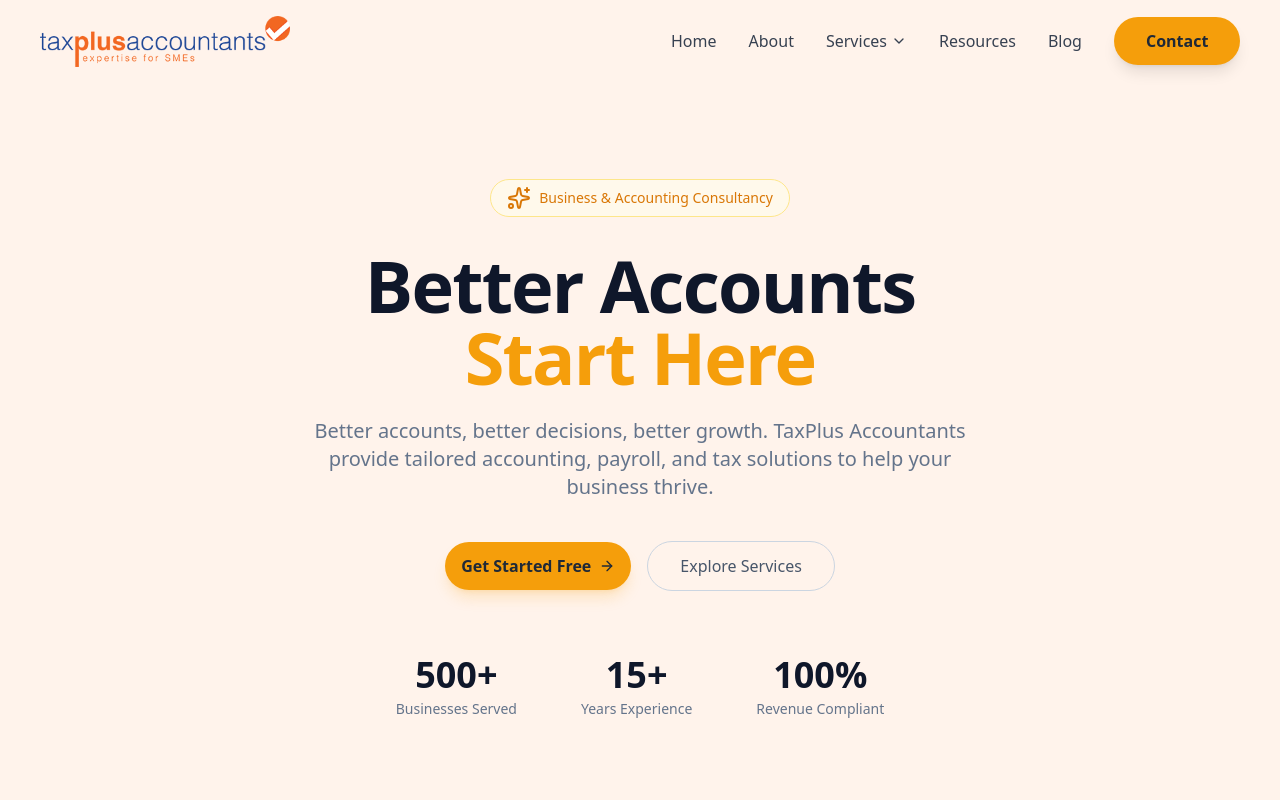
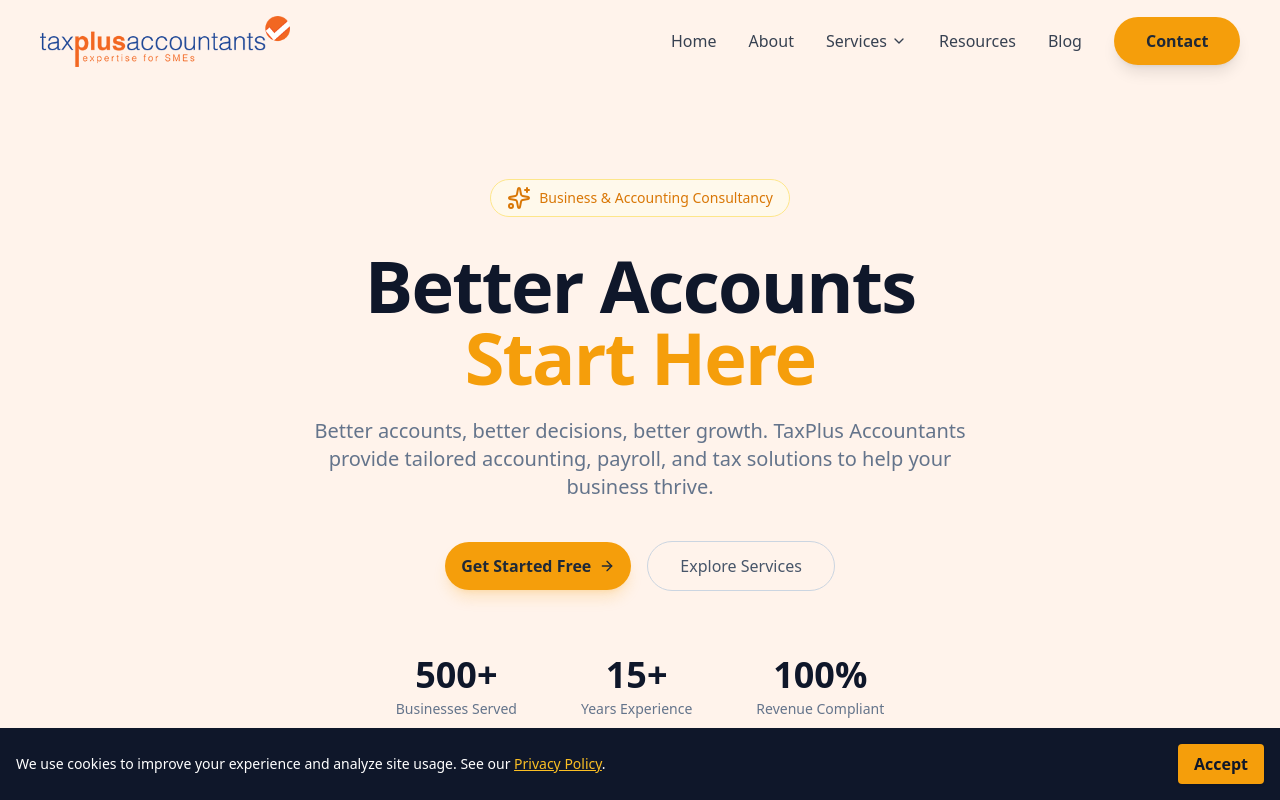
Before and after one commit to grmbyrn/taxplusaccountants, a Next.js app: page / in a window 1280 px wide. Shown: the top 800 px of the page. Built offline with nearby package versions, Linux system fonts and the light colour scheme; no server answers.

Commit message:
add cookie consent banner and env var for google analytics

```diff
--- a/src/app/layout.tsx
+++ b/src/app/layout.tsx
@@ -1,9 +1,11 @@
 import type { Metadata } from "next";
 import "../app/globals.css";
+
 
 import Header from "@/components/Header";
 import Footer from "@/components/Footer";
 import ContactUsFloatingButton from "@/components/ContactUsFloatingButton";
+import CookieConsentBanner from "@/components/CookieConsentBanner";
 
 export const metadata: Metadata = {
   title: "Taxplus Accountants",
@@ -27,6 +29,7 @@
         </main>
         <ContactUsFloatingButton />
         <Footer />
+        <CookieConsentBanner />
       </body>
     </html>
   );
--- /dev/null
+++ b/src/components/CookieConsentBanner.tsx
@@ -0,0 +1,55 @@
+"use client";
+import { useState, useEffect } from "react";
+import { loadGoogleAnalytics } from "@/lib/analytics";
+import Link from "next/link";
+
+const COOKIE_NAME = "cookie_consent";
+const GA_MEASUREMENT_ID = process.env.NEXT_PUBLIC_GA_MEASUREMENT_ID || "";
+
+export default function CookieConsentBanner() {
+  const [visible, setVisible] = useState(false);
+
+  useEffect(() => {
+    const consent = typeof window !== "undefined" && localStorage.getItem(COOKIE_NAME);
+    setVisible(!consent);
+  }, []);
+
+
+  const handleAccept = () => {
+    localStorage.setItem(COOKIE_NAME, "accepted");
+    setVisible(false);
+    if (GA_MEASUREMENT_ID) {
+      loadGoogleAnalytics(GA_MEASUREMENT_ID);
+    }
+  };
+
+
+  // If user already accepted, ensure GA is loaded (e.g., on page reload)
+  useEffect(() => {
+    if (
+      typeof window !== "undefined" &&
+      localStorage.getItem(COOKIE_NAME) === "accepted" &&
+      GA_MEASUREMENT_ID
+    ) {
+      loadGoogleAnalytics(GA_MEASUREMENT_ID);
+    }
+  }, []);
+
+  if (!visible) return null;
+
+  return (
+    <div className="fixed bottom-0 left-0 right-0 z-50 bg-slate-900 text-white px-4 py-4 flex flex-col sm:flex-row items-center justify-between shadow-lg animate-fade-in">
+      <span className="mb-2 sm:mb-0 text-sm">
+        We use cookies to improve your experience and analyze site usage. See our {" "}
+        <Link href="/privacy-policy" className="underline text-amber-400 hover:text-amber-500">Privacy Policy</Link>.
+      </span>
+      <button
+        onClick={handleAccept}
+        className="mt-2 sm:mt-0 bg-amber-500 hover:bg-amber-600 text-slate-900 font-semibold px-4 py-2 rounded shadow"
+        aria-label="Accept cookies"
+      >
+        Accept
+      </button>
+    </div>
+  );
+}
--- a/src/components/Header.tsx
+++ b/src/components/Header.tsx
@@ -63,6 +63,7 @@
               alt="Taxplus Accountants Logo"
               width={250}
               height={250}
+              loading="eager"
             />
           </Link>
         </div>
--- /dev/null
+++ b/src/lib/analytics.ts
@@ -0,0 +1,37 @@
+// utils/analytics.ts
+
+/**
+ * Dynamically loads the Google Analytics script after user consent.
+ * @param measurementId Your Google Analytics Measurement ID (e.g., 'G-XXXXXXXXXX')
+ */
+// Extend the Window interface to include gaLoaded
+declare global {
+  interface Window {
+    gaLoaded?: boolean;
+    dataLayer?: Array<unknown>;
+  }
+}
+
+export function loadGoogleAnalytics(measurementId: string) {
+  if (!measurementId || typeof window === "undefined") return;
+  if (window.gaLoaded) return; // Prevent double loading
+
+  // Insert the Google Analytics script
+  const script = document.createElement("script");
+  script.src = `https://www.googletagmanager.com/gtag/js?id=${measurementId}`;
+  script.async = true;
+  document.head.appendChild(script);
+
+  // Initialize GA
+
+  if (!window.dataLayer) {
+    window.dataLayer = [];
+  }
+  function gtag(...args: unknown[]) {
+    window.dataLayer!.push(args);
+  }
+  gtag('js', new Date());
+  gtag('config', measurementId);
+
+  window["gaLoaded"] = true;
+}
```
